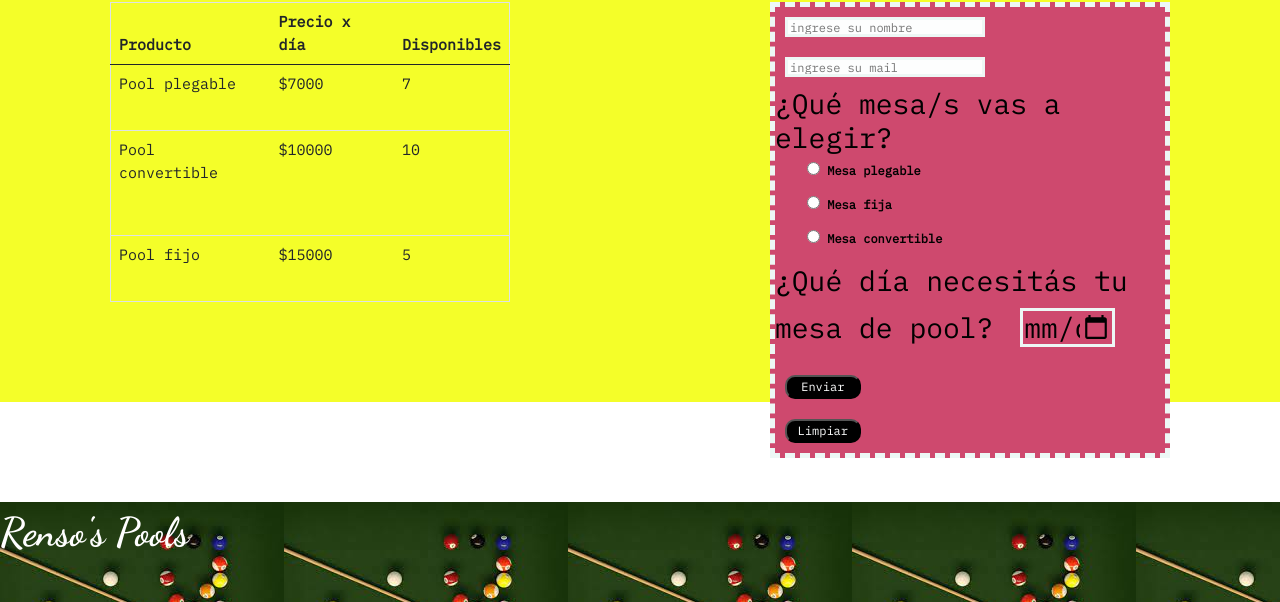
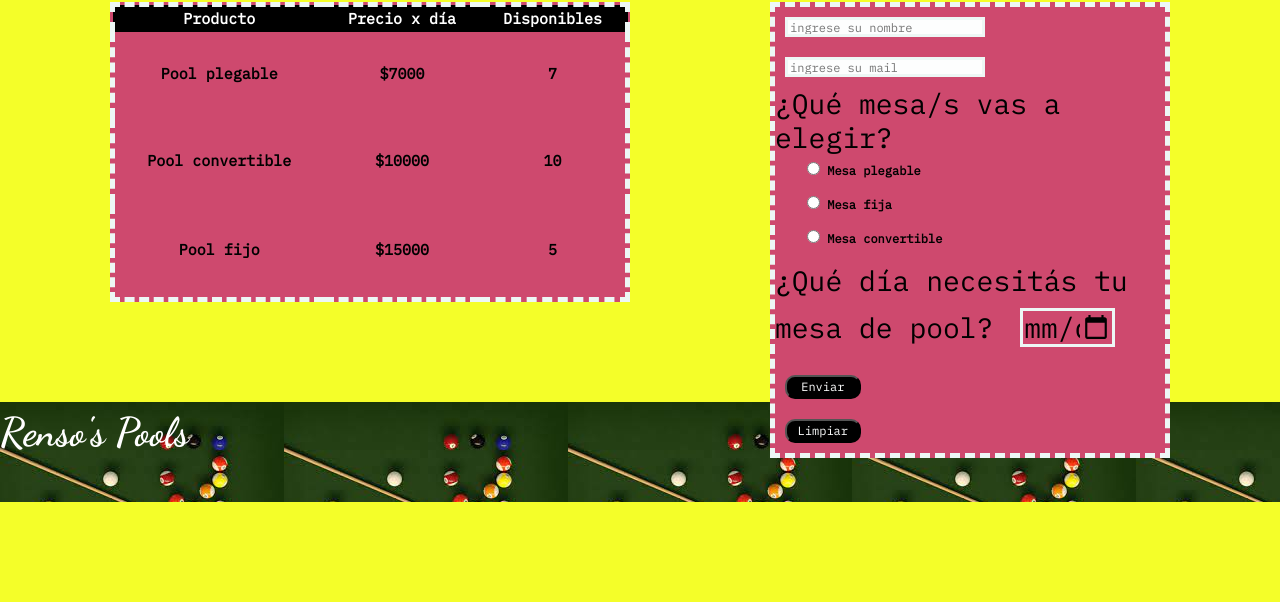
Before and after one commit to Lucianataranto/Proyecto-Coder, a website: page index.html in a window 1280 px wide. Shown: the part 218-820 px from the top of the page. Drawn offline with nearby package versions, Linux system fonts and the light colour scheme; a web font is replaced by a local one.

Commit message:
ultima version antes de la entrega

```diff
--- a/index.html
+++ b/index.html
@@ -19,25 +19,15 @@
 <body>
  <header>
    <h3> <a class="headtitle" href="./index.html">Renso's Pools </a></h3>
-   <!-- <nav>
-        <ul class="navegacion">
-            <li class="navegacion__li"> <a class="navegacion__li-a" href="./index.html"> Inicio </a> </li>
-            <li class="navegacion__li"> <a class="navegacion__li-a" href="paginas/productos.html"> Productos </a> </li>
-            <li class="navegacion__li"> <a class="navegacion__li-a" href="paginas/contacto.html"> Contacto </a> </li>
-            <li class="navegacion__li"> <a class="navegacion__li-a" href="paginas/nosotros.html"> Nosotros </a></li>
-            <li class="navegacion__li"> <a class="navegacion__li-a" href="paginas/votar.html"> Votar </a></li>
-        </ul>
-    </nav> -->
-
-    <nav class="navbar1 navbar navbar-expand-lg navbar-light">
-
-      <button class="navbar-toggler" type="button" data-toggle="collapse" data-target="#navbarSupportedContent" aria-controls="navbarSupportedContent" aria-expanded="false" aria-label="Toggle navigation">
-        <span class="navbar-toggler-icon"></span>
-      </button>
-
+    <nav class="navbar navbar-expand-lg navbar-light">
+      <div class="container-fluid">
+        <a class="navbar-brand" href="#">Navegación</a>
+        <button class="navbar-toggler" type="button" data-bs-toggle="collapse" data-bs-target="#navbarSupportedContent" aria-controls="navbarSupportedContent" aria-expanded="false" aria-label="Toggle navigation">
+          <span class="navbar-toggler-icon"></span>
+        </button>
       <div class="collapse navbar-collapse" id="navbarSupportedContent">
-        <ul class="navbar-nav mr-auto">
-          <li class="nav-item active">
+        <ul class="navbar-nav">
+          <li class="nav-item">
             <a class="nav-link" href="./index.html">Inicio</a>
           </li>
           <li class="nav-item">
@@ -62,34 +52,34 @@
         <h1 class="titulo__1" > Alquilá tu mesa de pool </h1>
         </div>
         <div class="grid">
-            <table class="table" border="1"; width="520", height="300">
-                <thead class="table__thead">
-                <th class="table__thead-th">
+            <table class="table1" border="1"; width="520", height="300">
+                <thead class="table1__thead">
+                <th class="table1__thead-th">
                    Producto
                 </th>
-                <th class="table__thead-th">
+                <th class="table1__thead-th">
                     Precio x día
                 </th>
-                <th class="table__thead-th">
+                <th class="table1__thead-th">
                   Disponibles
                 </th>
             </thead>
-                <tbody class="table__tbody">
-                <tr class="table__tbody-tr">
-<td class="table__tbody-tr-td"> Pool plegable </td>
-<td class="table__tbody-tr-td"> $7000 </td>
-<td class="table__tbody-tr-td"> 7 </td>
+                <tbody class="table1__tbody">
+                <tr class="table1__tbody-tr">
+<td class="table1__tbody-tr-td"> Pool plegable </td>
+<td class="table1__tbody-tr-td"> $7000 </td>
+<td class="table1__tbody-tr-td"> 7 </td>
                 </tr>
 
-                <tr class="table__tbody-tr">
-                    <td class="table__tbody-tr-td"> Pool convertible </td>
-                    <td class="table__tbody-tr-td"> $10000 </td>
-                    <td class="table__tbody-tr-td"> 10 </td>
+                <tr class="table1__tbody-tr">
+                    <td class="table1__tbody-tr-td"> Pool convertible </td>
+                    <td class="table1__tbody-tr-td"> $10000 </td>
+                    <td class="table1__tbody-tr-td"> 10 </td>
                                     </tr>
-                                    <tr class="table__tbody-tr">
-                                        <td class="table__tbody-tr-td"> Pool fijo </td>
-                                        <td class="table__tbody-tr-td"> $15000 </td>
-                                        <td class="table__tbody-tr-td"> 5 </td>
+                                    <tr class="table1__tbody-tr">
+                                        <td class="table1__tbody-tr-td"> Pool fijo </td>
+                                        <td class="table1__tbody-tr-td"> $15000 </td>
+                                        <td class="table1__tbody-tr-td"> 5 </td>
                                                         </tr>
             </tbody>
             </table>
--- a/scss/_estilos.scss
+++ b/scss/_estilos.scss
@@ -1,5 +1,3 @@
-
-
 /* Titulo */
 
 
@@ -20,50 +18,6 @@
 }
 }
 
-
-/* Navegacion */
-
-// .navegacion {
-//     display: grid;
-//    grid-template-columns: repeat(5, 1fr);
-//   justify-content: space-around !important;
-//   width: min-content;
-//   gap: 30px;
-
-// &__li {
-//     text-decoration-line: none;
-//     list-style-type: none;
-
-//     & a {
-//         font-family: 'IBM Plex Mono', monospace;
-//         border-radius: 13px;
-//         font-size: 20px;
-//         padding: 3px;
-//         text-decoration-line: none;
-//         background-color: #000000;
-//         color: white;
-//     }
-// }
-
-// }
-
-// .navbar1 {
-//     background-color: #d81159;
-// }
-
-.navv {
-
-
-font-family: 'IBM Plex Mono', monospace;
-border-radius: 13px;
-font-size: 20px;
-padding: 3px;
-background-color: #000000;
-color: white;
-margin: 20px;
-    }
-
-
 /* Head title */
 
 .headtitle {
@@ -82,7 +36,6 @@ margin: 20px;
     font-family:'Dancing Script', cursive;
     font-size: 40px;
     height: 100px;
-    margin-top: 100px;
     background-image: url(../imagenes/fondo2.jpg);
 }
 
@@ -100,7 +53,7 @@ margin: 20px;
     font-size: 15px;
 }
 
-.t {
+.table1 {
 text-align: center;
 background-color: #ce496e;
 border: 5px dashed #EDF7F5;
```
Also changed, not shown: paginas/contacto.html (+6 -17 lines), paginas/nosotros.html (+6 -15 lines), paginas/productos.html (+6 -15 lines), paginas/votar.html (+6 -15 lines), css/estilos.css.
